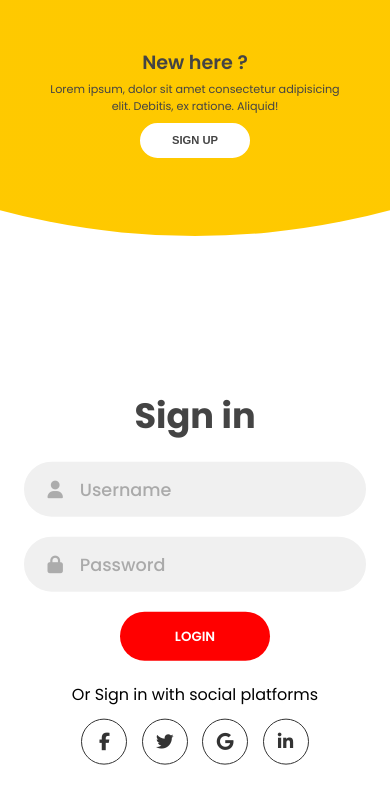
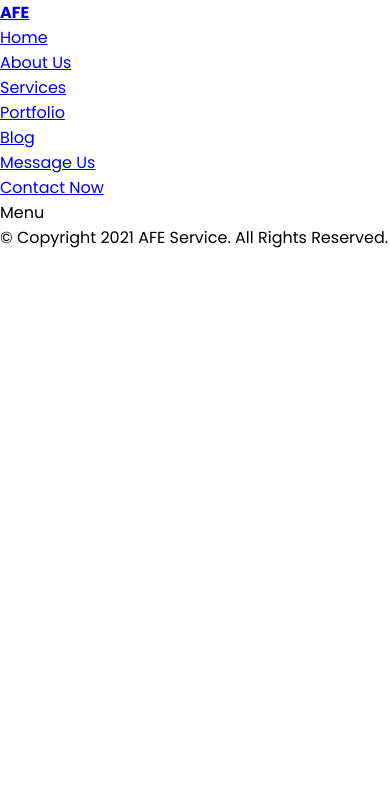
Before and after one commit to tonyinuma/cotizador-app, a React (Create React App) app: page / in a window 390 px wide. Shown: the top 804 px of the page. Built offline with nearby package versions, Linux system fonts and the light colour scheme.

Commit message:
Feat: Routes

```diff
--- a/src/App.js
+++ b/src/App.js
@@ -1,10 +1,10 @@
 import './App.css';
-import LoginRegister from './pages/LoginRegister/LoginRegister';
+import Routes from './routes/Routes';
 import React from "react";
 
 function App() {
     return (
-        <LoginRegister/>
+        <Routes/>
     );
 }
 
--- a/src/assets/css/style.css
+++ b/src/assets/css/style.css
@@ -11,7 +11,7 @@ input {
   font-family: "Poppins", sans-serif;
 }
 
-.container {
+.container-circle {
   position: relative;
   width: 100%;
   background-color: #fff;
@@ -161,7 +161,7 @@ form.sign-in-form {
   grid-template-columns: repeat(2, 1fr);
 }
 
-.container:before {
+.container-circle:before {
   content: "";
   position: absolute;
   height: 2000px;
@@ -235,45 +235,45 @@ form.sign-in-form {
 
 /* ANIMATION */
 
-.container.sign-up-mode:before {
+.container-circle.sign-up-mode:before {
   transform: translate(100%, -50%);
   right: 52%;
 }
 
-.container.sign-up-mode .left-panel .image,
-.container.sign-up-mode .left-panel .content {
+.container-circle.sign-up-mode .left-panel .image,
+.container-circle.sign-up-mode .left-panel .content {
   transform: translateX(-800px);
 }
 
-.container.sign-up-mode .signin-signup {
+.container-circle.sign-up-mode .signin-signup {
   left: 25%;
 }
 
-.container.sign-up-mode form.sign-up-form {
+.container-circle.sign-up-mode form.sign-up-form {
   opacity: 1;
   z-index: 2;
 }
 
-.container.sign-up-mode form.sign-in-form {
+.container-circle.sign-up-mode form.sign-in-form {
   opacity: 0;
   z-index: 1;
 }
 
-.container.sign-up-mode .right-panel .image,
-.container.sign-up-mode .right-panel .content {
+.container-circle.sign-up-mode .right-panel .image,
+.container-circle.sign-up-mode .right-panel .content {
   transform: translateX(0%);
 }
 
-.container.sign-up-mode .left-panel {
+.container-circle.sign-up-mode .left-panel {
   pointer-events: none;
 }
 
-.container.sign-up-mode .right-panel {
+.container-circle.sign-up-mode .right-panel {
   pointer-events: all;
 }
 
 @media (max-width: 870px) {
-  .container {
+  .container-circle {
     min-height: 800px;
     height: 100vh;
   }
@@ -285,7 +285,7 @@ form.sign-in-form {
   }
 
   .signin-signup,
-  .container.sign-up-mode .signin-signup {
+  .container-circle.sign-up-mode .signin-signup {
     left: 50%;
   }
 
@@ -337,7 +337,7 @@ form.sign-in-form {
     font-size: 0.7rem;
   }
 
-  .container:before {
+  .container-circle:before {
     width: 1500px;
     height: 1500px;
     transform: translateX(-50%);
@@ -348,19 +348,19 @@ form.sign-in-form {
     transition: 2s ease-in-out;
   }
 
-  .container.sign-up-mode:before {
+  .container-circle.sign-up-mode:before {
     transform: translate(-50%, 100%);
     bottom: 32%;
     right: initial;
   }
 
-  .container.sign-up-mode .left-panel .image,
-  .container.sign-up-mode .left-panel .content {
+  .container-circle.sign-up-mode .left-panel .image,
+  .container-circle.sign-up-mode .left-panel .content {
     transform: translateY(-300px);
   }
 
-  .container.sign-up-mode .right-panel .image,
-  .container.sign-up-mode .right-panel .content {
+  .container-circle.sign-up-mode .right-panel .image,
+  .container-circle.sign-up-mode .right-panel .content {
     transform: translateY(0px);
   }
 
@@ -369,7 +369,7 @@ form.sign-in-form {
     transform: translateY(300px);
   }
 
-  .container.sign-up-mode .signin-signup {
+  .container-circle.sign-up-mode .signin-signup {
     top: 5%;
     transform: translate(-50%, 0);
   }
@@ -386,16 +386,16 @@ form.sign-in-form {
   .panel .content {
     padding: 0.5rem 1rem;
   }
-  .container {
+  .container-circle {
     padding: 1.5rem;
   }
 
-  .container:before {
+  .container-circle:before {
     bottom: 72%;
     left: 50%;
   }
 
-  .container.sign-up-mode:before {
+  .container-circle.sign-up-mode:before {
     bottom: 28%;
     left: 50%;
   }
--- /dev/null
+++ b/src/layouts/Header.js
@@ -0,0 +1,37 @@
+import React from 'react';
+
+const Header = () => {
+    return (
+        <div>
+            <header className="header-area header-sticky wow slideInDown" data-wow-duration="0.75s" data-wow-delay="0s">
+                <div className="container">
+                    <div className="row">
+                        <div className="col-12">
+                            <nav className="main-nav">
+                                <a href="#" className="logo">
+                                    <h4><span>AFE</span></h4>
+                                </a>
+                                <ul className="nav">
+                                    <li className="scroll-to-section"><a href="#top" className="active">Home</a></li>
+                                    <li className="scroll-to-section"><a href="#about">About Us</a></li>
+                                    <li className="scroll-to-section"><a href="#services">Services</a></li>
+                                    <li className="scroll-to-section"><a href="#portfolio">Portfolio</a></li>
+                                    <li className="scroll-to-section"><a href="#blog">Blog</a></li>
+                                    <li className="scroll-to-section"><a href="#contact">Message Us</a></li>
+                                    <li className="scroll-to-section">
+                                        <div className="main-red-button"><a href="#contact">Contact Now</a></div>
+                                    </li>
+                                </ul>
+                                <a className='menu-trigger'>
+                                    <span>Menu</span>
+                                </a>
+                            </nav>
+                        </div>
+                    </div>
+                </div>
+            </header>
+        </div>
+    );
+};
+
+export default Header;
--- a/src/pages/Home/Home.js
+++ b/src/pages/Home/Home.js
@@ -1,10 +1,14 @@
 import React, {Component} from 'react';
+import Header from "../../layouts/Header";
+import Footer from "../../layouts/Footer";
+
 
 class Home extends Component {
     render() {
         return (
             <div>
-
+                <Header/>
+                <Footer/>
             </div>
         );
     }
--- a/src/pages/LoginRegister/LoginRegister.js
+++ b/src/pages/LoginRegister/LoginRegister.js
@@ -8,15 +8,15 @@ import RegisterForm from "../../components/register/RegisterForm";
 const LoginRegister = () => {
 
     const [view, setView] = useState('login');
-    const [classChange, setClasssChange] = useState('container');
+    const [classChange, setClasssChange] = useState('container-circle');
 
     function changeViewRegistro() {
         if (view === 'login') {
             setView('register');
-            setClasssChange('container sign-up-mode')
+            setClasssChange('container-circle sign-up-mode')
         } else {
             setView('login');
-            setClasssChange('container')
+            setClasssChange('container-circle')
         }
     }
 
--- /dev/null
+++ b/src/routes/Routes.js
@@ -0,0 +1,22 @@
+import React from 'react';
+import {BrowserRouter, Switch, Route} from 'react-router-dom';
+import Home from "../pages/Home/Home";
+import LoginRegister from "../pages/LoginRegister/LoginRegister";
+
+
+const Routes = () => {
+    return (
+        <BrowserRouter>
+            <Switch>
+                <Route exact path="/">
+                    <Home />
+                </Route>
+                <Route exact path="/login">
+                    <LoginRegister />
+                </Route>
+            </Switch>
+        </BrowserRouter>
+    );
+};
+
+export default Routes;
```
